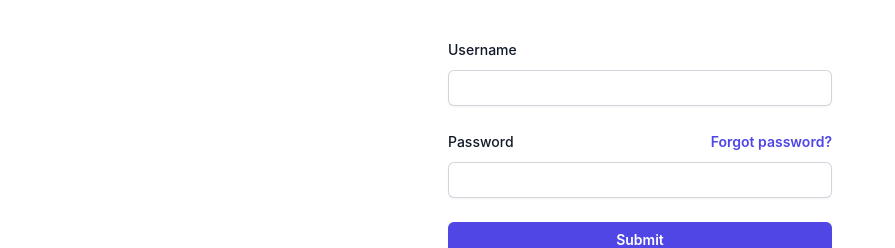
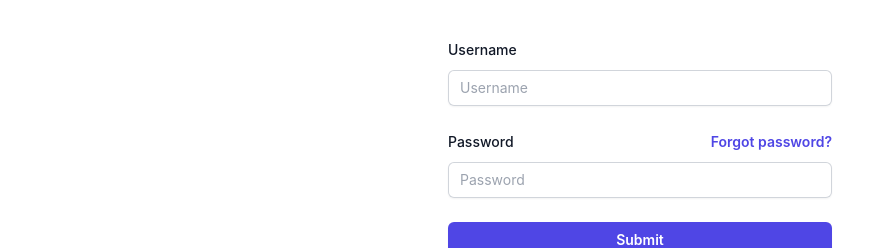
Before and after one commit to malvinamaria/webshop_frontend, a React (Create React App) app: page /login in a window 1280 px wide. Shown: the part 358-606 px from the top of the page, without its empty margins (0-895 px from the left). Built offline with nearby package versions, Linux system fonts and the light colour scheme.

Commit message:
add placeholders in the login form

```diff
--- a/src/components/Login/Login.js
+++ b/src/components/Login/Login.js
@@ -89,7 +89,8 @@ export const Login = () => {
         <div className="sm:mx-auto sm:w-full sm:max-w-sm">
           <img
             className="mx-auto h-10 w-auto"
-            src="https://tailwindui.com/img/logos/mark.svg?color=indigo&shade=600"
+            // src="https://tailwindui.com/img/logos/mark.svg?color=indigo&shade=600"
+            src="https://tailwindui.com/img/flags/flag-canada.svg"
             alt="Your Company"
           />
           <h2 className="mt-10 text-center text-2xl font-bold leading-9 tracking-tight text-gray-900">
@@ -167,6 +168,7 @@ export const Login = () => {
                   className="block w-full rounded-md border-0 py-1.5 text-gray-900 shadow-sm ring-1 ring-inset ring-gray-300 placeholder:text-gray-400 focus:ring-2 focus:ring-inset focus:ring-indigo-600 sm:text-sm sm:leading-6"
                   value={username}
                   onChange={(e) => setUsername(e.target.value)}
+                  placeholder="Username"
                 />
               </div>
             </div>
@@ -192,6 +194,7 @@ export const Login = () => {
                 <input
                   id="password"
                   type="password"
+                  placeholder="Password"
                   value={password}
                   onChange={(e) => setPassword(e.target.value)}
                   // autoComplete="current-password"
```
